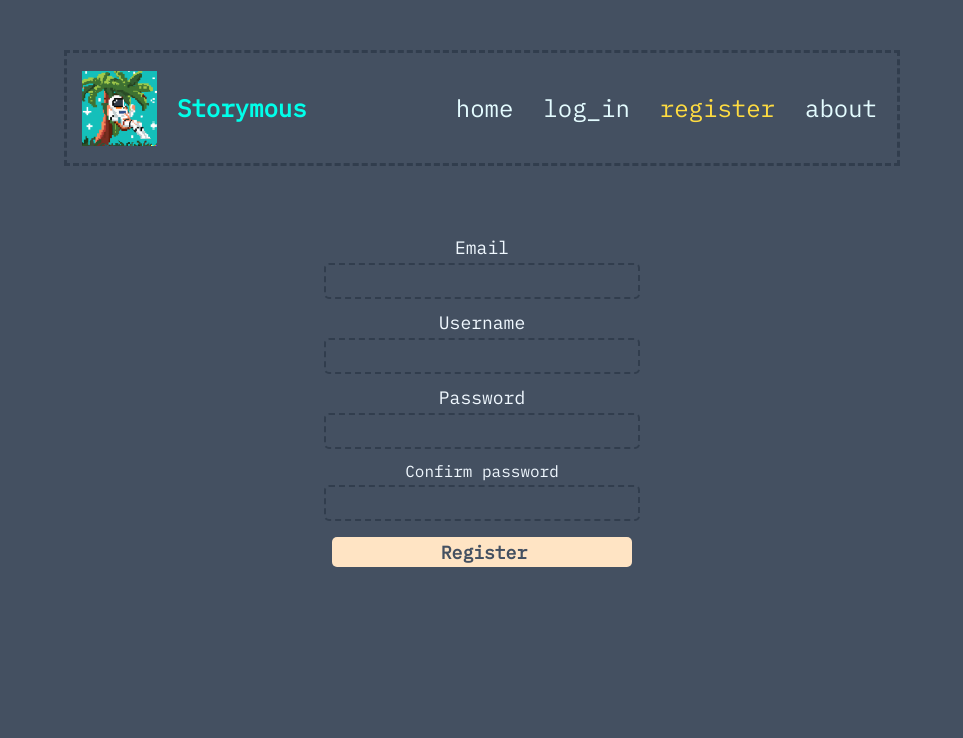
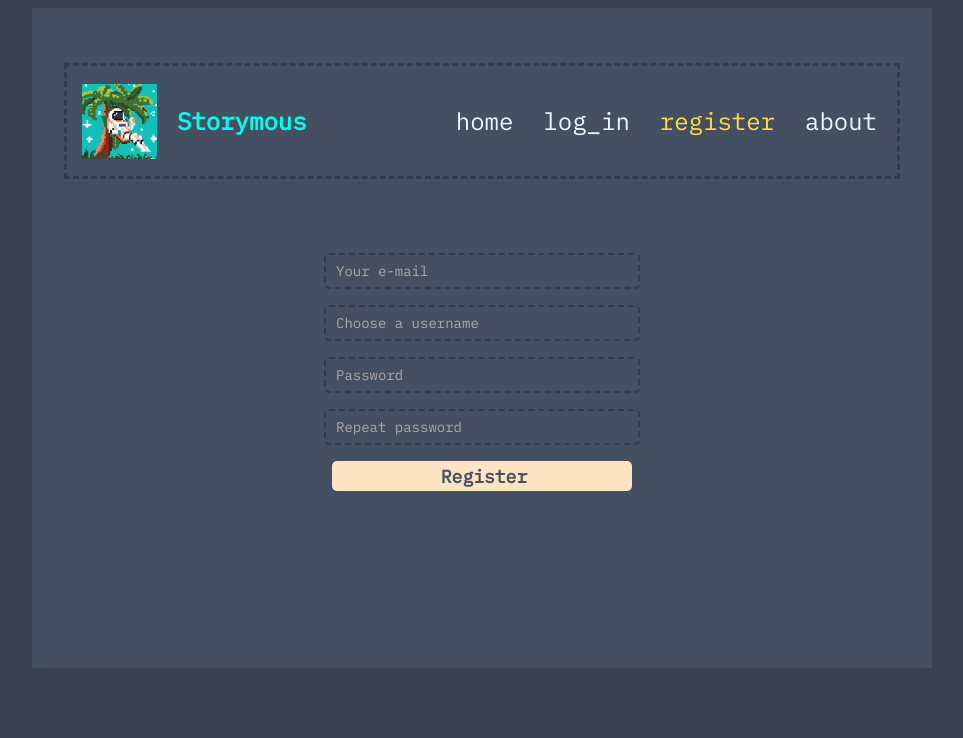
Before and after one commit to aleixfortm/storymous-old, a Flask app: page /register in a window 1280 px wide. Shown: the top 738 px of the page, without its empty margins (158-1121 px from the left). Run offline with Flask 3, Linux system fonts and the light colour scheme; parts of the project's set-up code (start-up, migrations or seed data) failed here and were passed over; some libraries are stand-ins or nearby versions.

Commit message:
Added favicon and bug fixes

```diff
--- a/blueprints/auth.py
+++ b/blueprints/auth.py
@@ -8,10 +8,6 @@ from werkzeug.security import generate_password_hash, check_password_hash
 from pymongo import MongoClient
 from blueprints.config import MONGODB_URI, POLL
 
-
-
-
-print(POLL + " this is auth")
 
 # blueprint creation
 auth_bp = Blueprint("auth", __name__)
--- a/main.py
+++ b/main.py
@@ -29,11 +29,11 @@ login_manager.init_app(app)
 
 
 ##### API STORY RETRIEVING #####
-test_api_response = requests.get(API_ENDPOINT)
-if test_api_response.status_code == 200:
-    data_dict = test_api_response.json()
+stories_api = requests.get(API_ENDPOINT)
+if stories_api.status_code == 200:
+    test_stories = stories_api.json()
 else:
-    print("Error: API request failed with status code", test_api_response.status_code)
+    print("Error: API request failed with status code", stories_api.status_code)
 
 
 ##### ROUTING #####
@@ -44,9 +44,10 @@ def index():
 
 @app.route("/home")
 def home():
-    x = random.randint(0, 2)
-    post_dict = data_dict[x]
-    return render_template("home.html", title=post_dict["title"], content=post_dict["content"], user_logged=True)
+
+    random.shuffle(test_stories)
+    print(test_stories)
+    return render_template("home.html", stories=test_stories, user_logged=True)
 
 
 @app.route("/about")
--- a/static/styles.css
+++ b/static/styles.css
@@ -1,13 +1,35 @@
 body {
     font-family: 'IBM Plex Mono', monospace;
     color: aliceblue;
-    background: #445061;
+
 }
+
+
+/* For webkit-based browsers */
+::-webkit-scrollbar {
+    width: 10px;
+}
+
+::-webkit-scrollbar-track {
+    background-color: #2d3541;
+}
+
+::-webkit-scrollbar-thumb {
+    background-color: #54585e;
+}
+
+.scrollbar {
+    background: #384250;
+}
+
 
 .base {
     max-width: 900px;
-    padding: 0px 0;
+    padding: 5px 0;
     margin: 0 auto;
+    z-index: 10;
+    background-color: #445061;
+    box-shadow: 0 0 10px 0 #384250;
 }
 
 /* --------- Navbar ---------- */
--- a/templates/404.html
+++ b/templates/404.html
@@ -1,7 +1,7 @@
 {% extends "base.html" %}
 {% block content %}
-<h1 class="404">Oops... Where are you going? This path does not exist! Yet...</h1>
-<div class="error">
+<h1 class="error">Hey, come back! That is a dead end! I'll take you back <a href="{{ url_for('home') }}" class="error__home">home</a>.</h1>
+<div class="error__box">
     <h1>404</h1>
 </div>
 {% endblock %}
--- a/templates/base.html
+++ b/templates/base.html
@@ -4,6 +4,7 @@
     <meta charset="UTF-8">
     <meta http-equiv="X-UA-Compatible" content="IE=edge">
     <meta name="viewport" content="width=device-width, initial-scale=1.0">
+    <link rel="shortcut icon" type="image/x-icon" href="./static/img/favicon.ico" />
     <link rel="preconnect" href="https://fonts.googleapis.com">
     <link rel="preconnect" href="https://fonts.gstatic.com" crossorigin>
     <link href="https://fonts.googleapis.com/css2?family=IBM+Plex+Mono&display=swap" rel="stylesheet">
--- a/templates/register.html
+++ b/templates/register.html
@@ -15,10 +15,10 @@
     <div class="register-form">
         <form method="POST" action="{{ url_for('auth.register') }}">
             {{form.hidden_tag()}}
-            {{form.email.label}}{{form.email}}
-            {{form.username.label}}{{form.username}}
-            {{form.password.label}}{{form.password}}
-            {{form.pass_confirm.label}}{{form.pass_confirm}}
+            {{form.email (placeholder="Your e-mail")}}
+            {{form.username(placeholder="Choose a username")}}
+            {{form.password(placeholder="Password")}}
+            {{form.pass_confirm(placeholder="Repeat password")}}
             {{form.submit()}}
         </form>
     </div>
```
Also changed, not shown: other parts of static/styles.css (+23 -8 lines), templates/home.html (+6 -2 lines), static/img/favicon.ico (added), static/img/logo.png (deleted).
